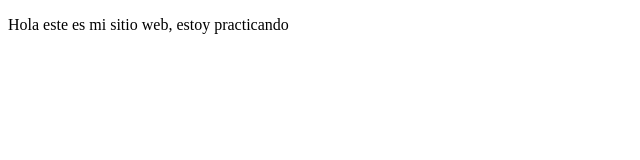
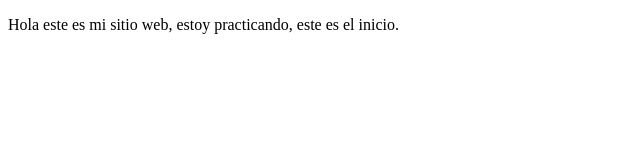
Before and after one commit to DanielOrPi/proyectoDemoCursoPrework, a plain HTML site: page index.html in a window 1280 px wide. Shown: the whole page, without its empty margins (0-640 px from the left). Drawn offline with Linux system fonts and the light colour scheme.

Commit message:
cambios agregamos texto

```diff
--- a/index.html
+++ b/index.html
@@ -8,7 +8,7 @@
 </head>
 <body>
     <p>
-        Hola este es mi sitio web, estoy practicando
+        Hola este es mi sitio web, estoy practicando, este es el inicio.
     </p>
 
 </body>
```
